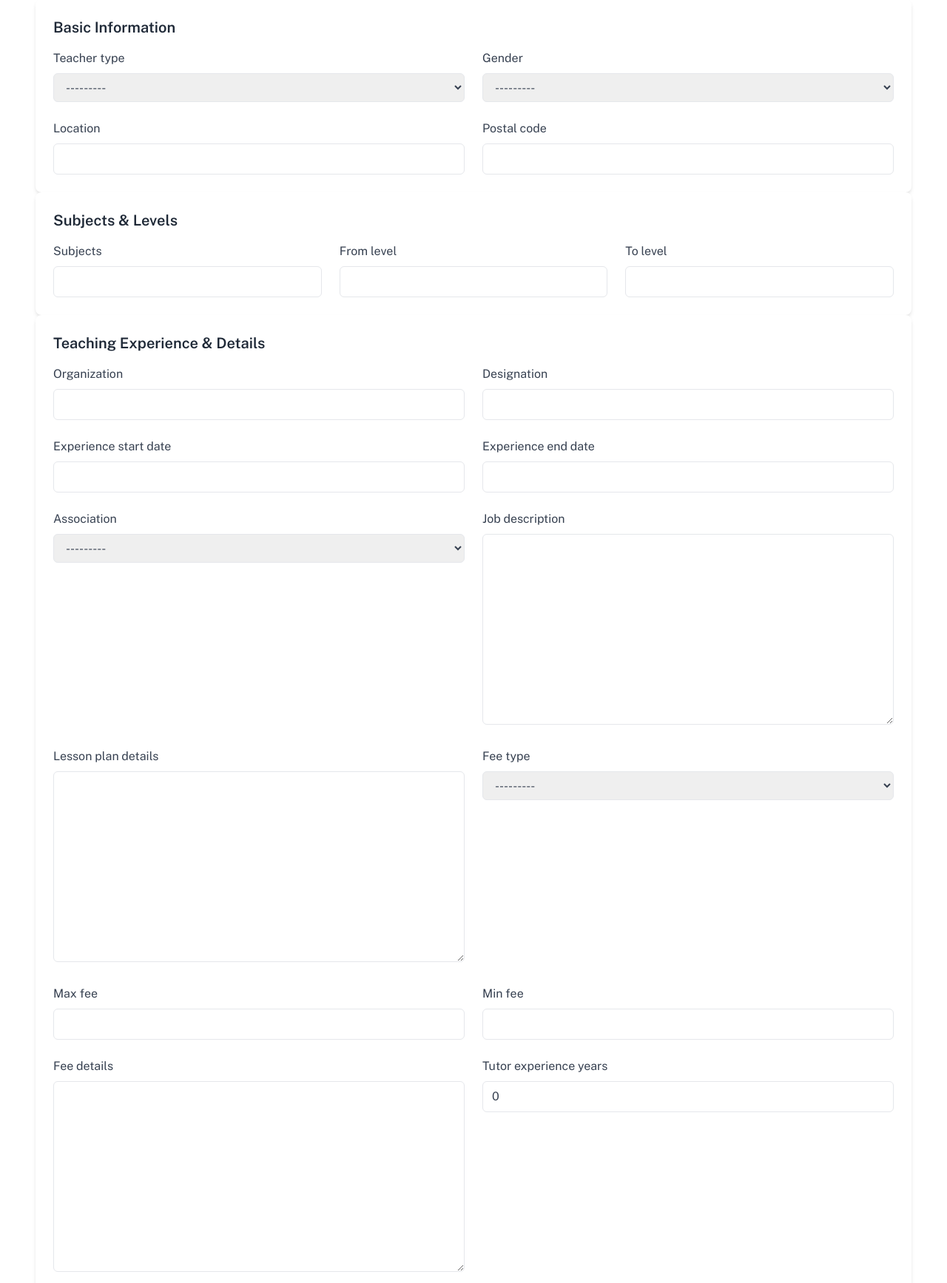
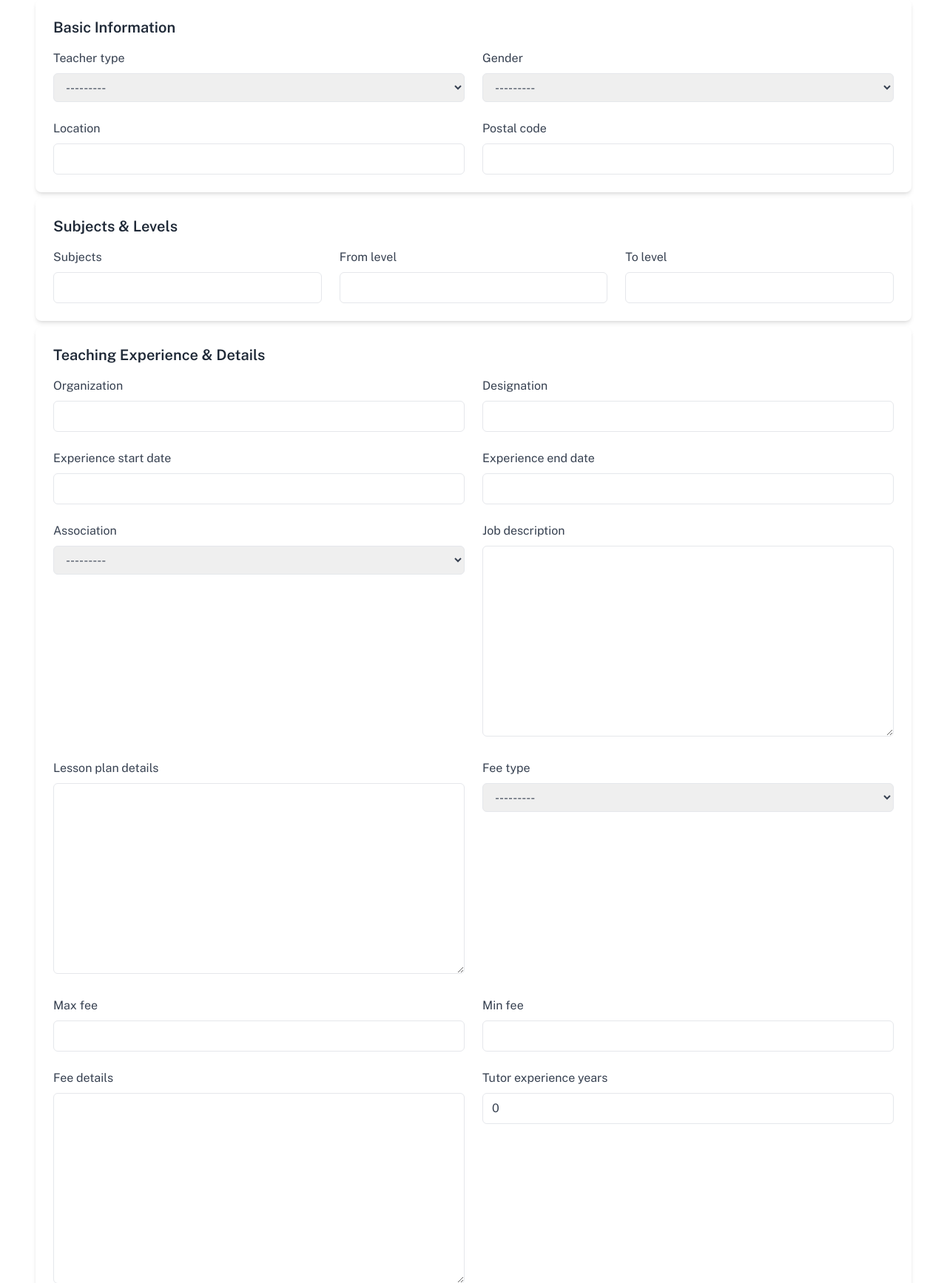
Before and after one commit to mozsocia/django-teacheron, a Django app: template templates/site/page/teachers/edit_profile.html in a window 1280 px wide. Shown: the part 253-1988 px from the top of the page at 74% size. Run offline with Django 4.2, Linux system fonts and the light colour scheme; the template is opened without the code that fills it: values that come from a table or form of the project are taken from there, others are empty.

Commit message:
some minimum fix

```diff
--- a/requirement.txt
+++ b/requirement.txt
@@ -6,4 +6,3 @@ sqlparse==0.4.4
 typing_extensions==4.10.0
 tzdata==2024.1
 pillow==10.3.0
-django-widget-tweaks==1.5.0
--- a/templates/site/page/teachers/edit_profile.html
+++ b/templates/site/page/teachers/edit_profile.html
@@ -11,7 +11,7 @@
     <form method="post" enctype="multipart/form-data" class="space-y-6">
       {% csrf_token %}
 
-      <div class="bg-white shadow-md rounded-lg p-6">
+      <div class="bg-white shadow-md rounded-lg p-6 my-2">
         <h2 class="text-xl font-semibold mb-4">Basic Information</h2>
         <div class="grid grid-cols-1 md:grid-cols-2 gap-6">
           {% for field in form %}
@@ -26,7 +26,7 @@
         </div>
       </div>
 
-      <div class="bg-white shadow-md rounded-lg p-6">
+      <div class="bg-white shadow-md rounded-lg p-6 my-2">
         <h2 class="text-xl font-semibold mb-4">Subjects & Levels</h2>
         <div class="grid grid-cols-1 md:grid-cols-3 gap-6">
           {% for field in form %}
@@ -41,7 +41,7 @@
         </div>
       </div>
 
-      <div class="bg-white shadow-md rounded-lg p-6">
+      <div class="bg-white shadow-md rounded-lg p-6 my-2">
         <h2 class="text-xl font-semibold mb-4">Teaching Experience & Details</h2>
         <div class="grid grid-cols-1 md:grid-cols-2 gap-6">
           {% for field in form %}
@@ -54,7 +54,7 @@
             {% endif %}
           {% endfor %}
         </div>
-        <div class="mt-6 grid grid-cols-1 md:grid-cols-2 lg:grid-cols-3 gap-4">
+        <div class="mt-6 grid grid-cols-1 md:grid-cols-2 lg:grid-cols-3 gap-4 ">
           {% for field in form %}
             {% if field.name in 'willing_to_travel,available_for_online_teaching,has_digital_pen,helps_with_homework,is_full_time_teacher,interested_opportunities' %}
               <div>
@@ -68,7 +68,7 @@
         </div>
       </div>
 
-      <div class="bg-white shadow-md rounded-lg p-6">
+      <div class="bg-white shadow-md rounded-lg p-6 my-2">
         <h2 class="text-xl font-semibold mb-4">Education</h2>
         <div class="grid grid-cols-1 md:grid-cols-2 gap-6">
           {% for field in form %}
```
